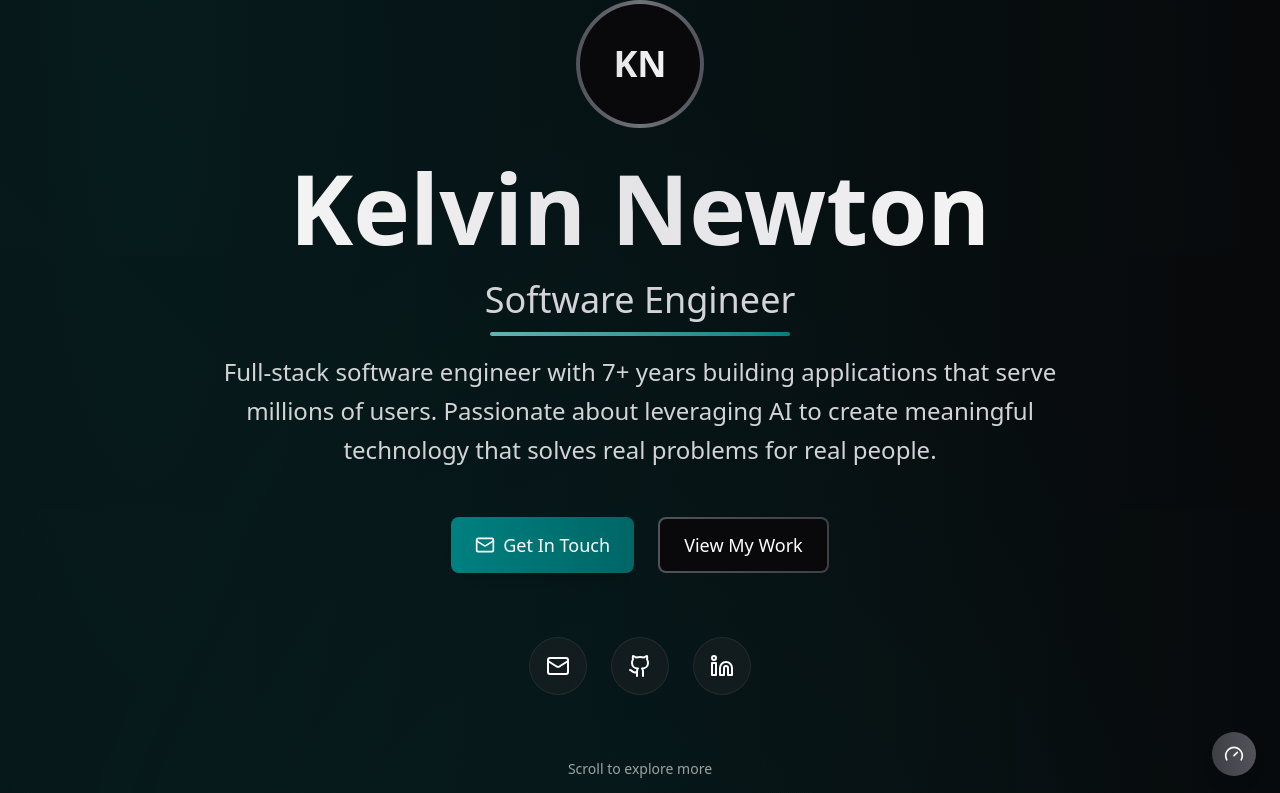
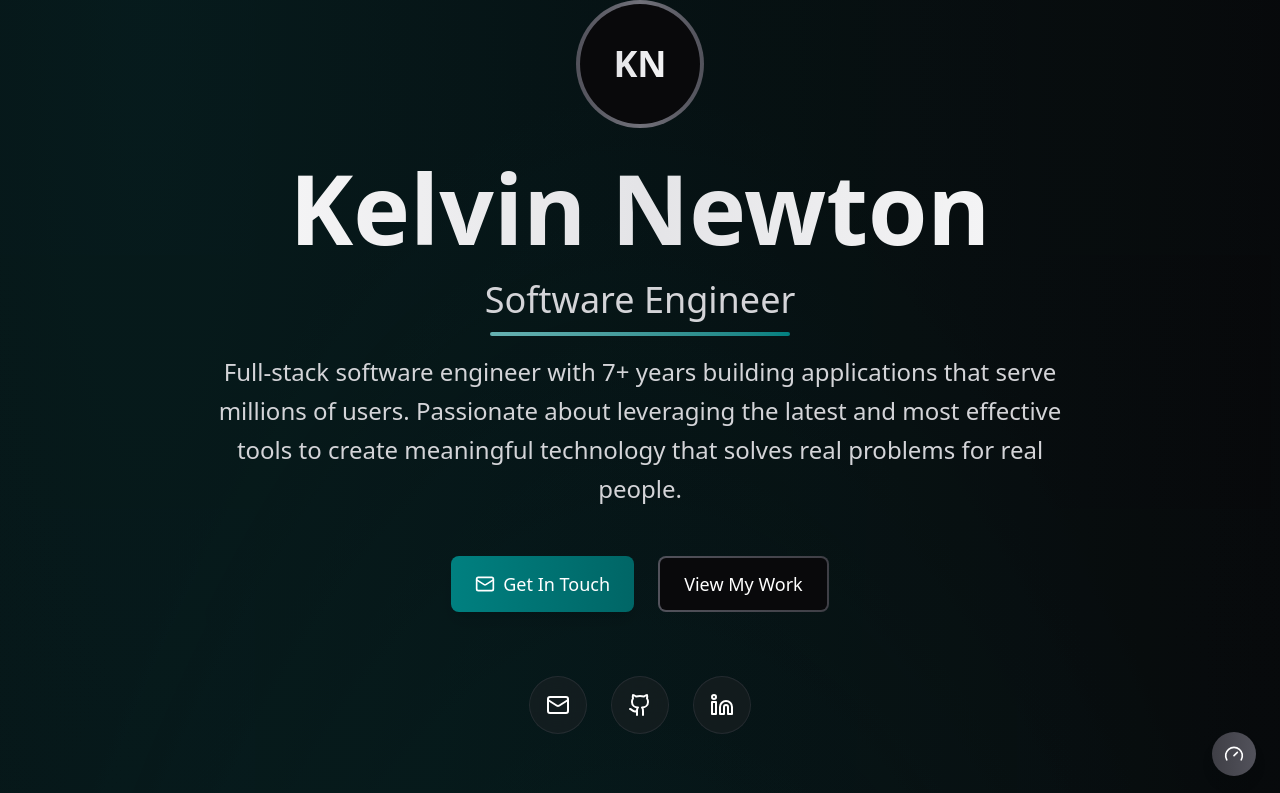
Before and after one commit to Kelvination/portfolio-site, a React (Vite) app: page / in a window 1280 px wide. Shown: the top 793 px of the page. Built offline with nearby package versions, Linux system fonts and the light colour scheme.

Commit message:
Small language update

```diff
--- a/src/data/portfolioData.ts
+++ b/src/data/portfolioData.ts
@@ -4,7 +4,7 @@ export const portfolioData: PortfolioData = {
   personalInfo: {
     name: 'Kelvin Newton',
     title: 'Software Engineer',
-    bio: 'Full-stack software engineer with 7+ years building applications that serve millions of users. Passionate about leveraging AI to create meaningful technology that solves real problems for real people.',
+    bio: 'Full-stack software engineer with 7+ years building applications that serve millions of users. Passionate about leveraging the latest and most effective tools to create meaningful technology that solves real problems for real people.',
     location: 'Georgetown, KY',
     email: 'kelvin.a.newton@gmail.com',
     github: 'https://github.com/Kelvination',
```
